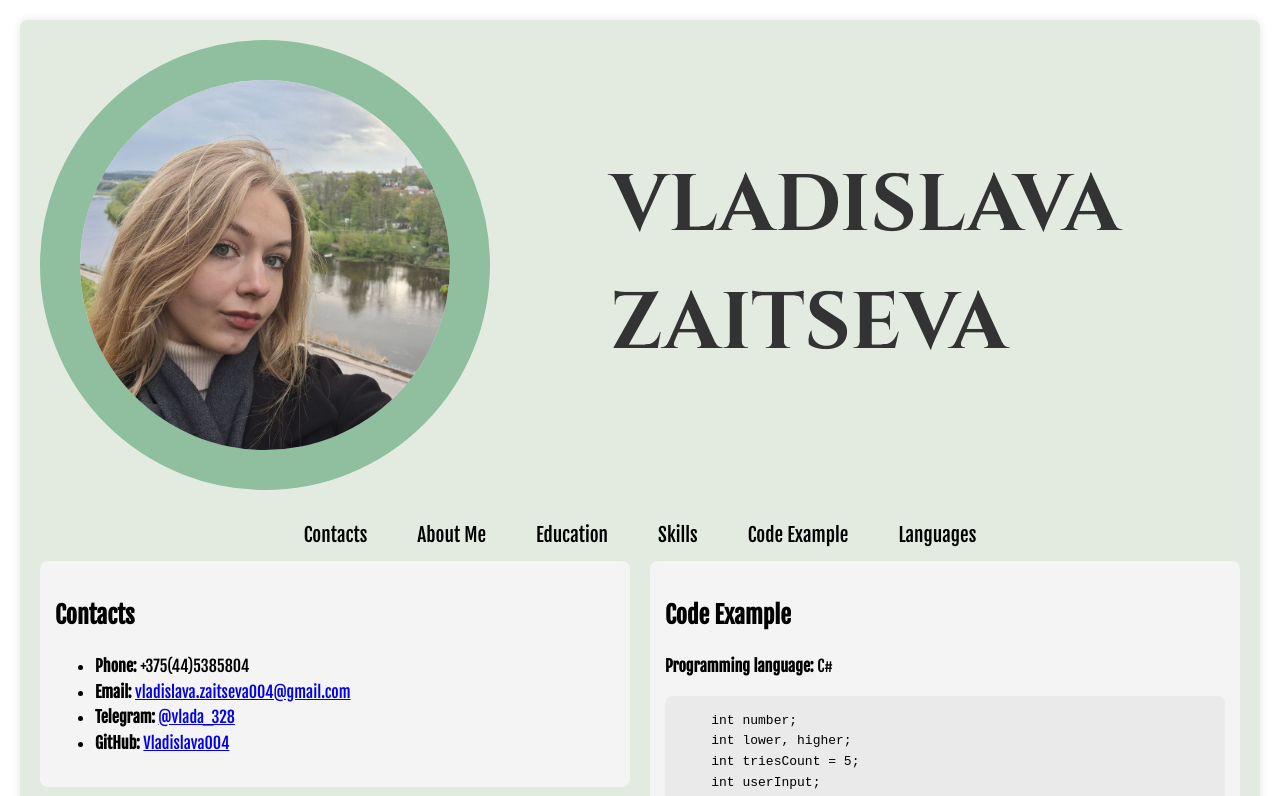
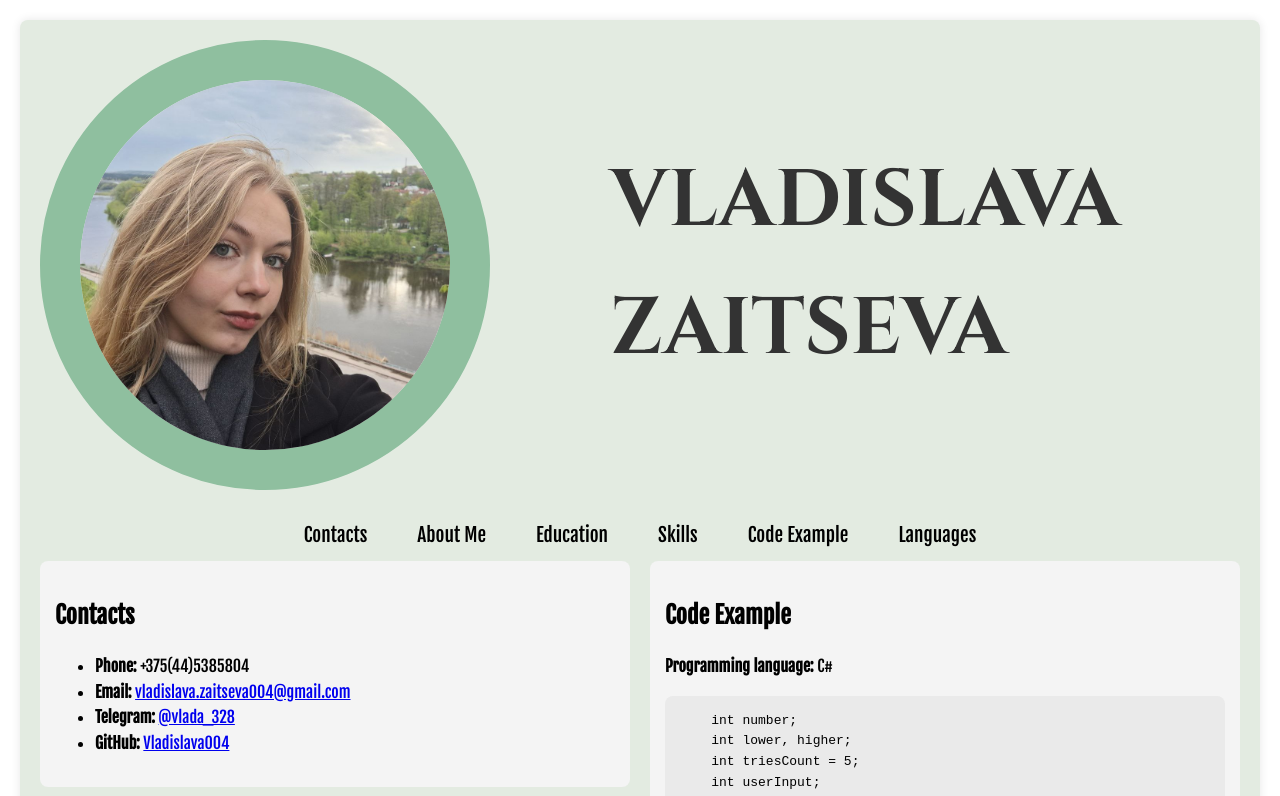
Before and after one commit to Vladislava004/CV, a plain HTML site: page index.html in a window 1280 px wide. Shown: the top 796 px of the page. Drawn offline with Linux system fonts and the light colour scheme.

Commit message:
feat: add line break between first and last name withinthe h1 tag

```diff
--- a/index.html
+++ b/index.html
@@ -12,8 +12,7 @@
         <header class="flex-header">
             <img src="photo_cv.jpg" alt="photo" class="profile-photo">
             <div class="name-container">
-                <h1 class="name">VLADISLAVA</h1>
-                <h1 class="surname">ZAITSEVA</h1>
+                <h1 class="name">VLADISLAVA<br>ZAITSEVA</h1>
             </div>
         </header>
         <nav>
--- a/style.css
+++ b/style.css
@@ -34,7 +34,7 @@ header img.profile-photo {
     font-family: 'Cinzel', serif;
 }
 
-header .name, header .surname {
+header .name {
     display: block;
     font-size: 5em;
     margin: 0;
```
